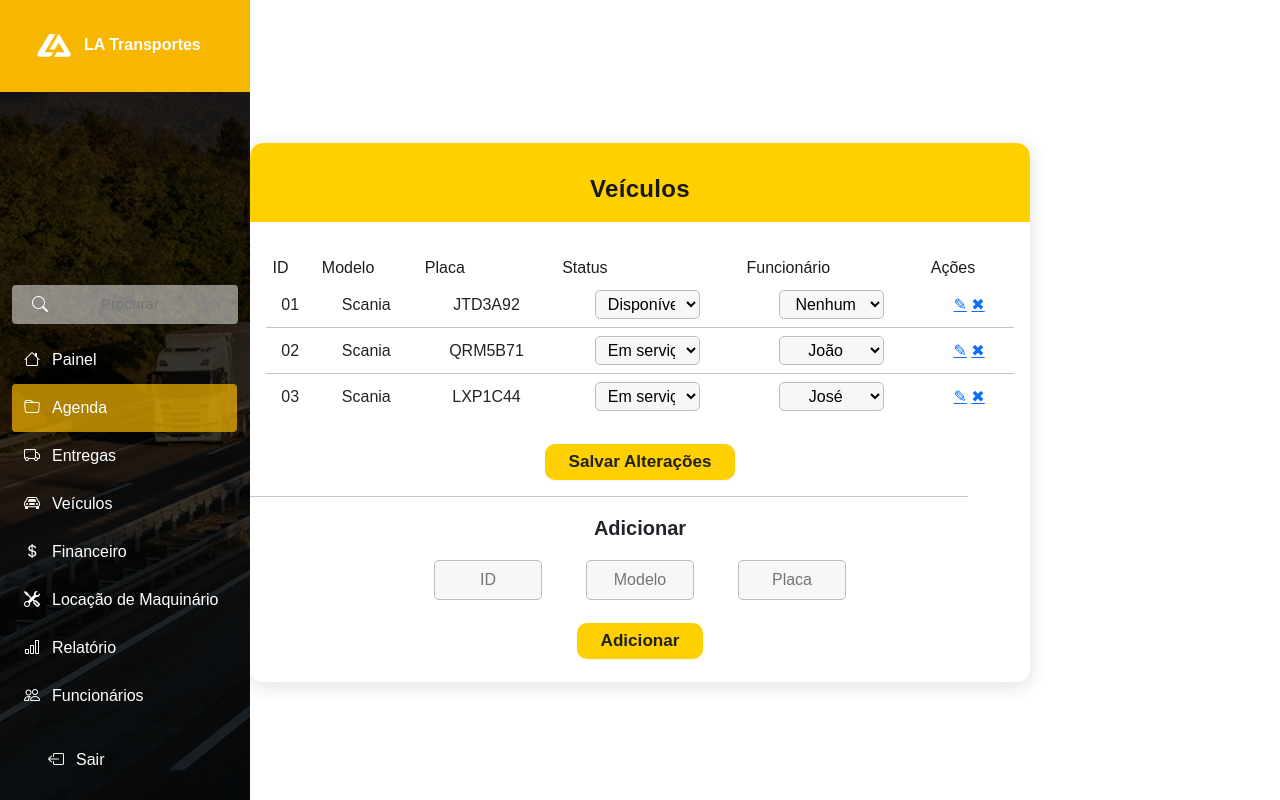
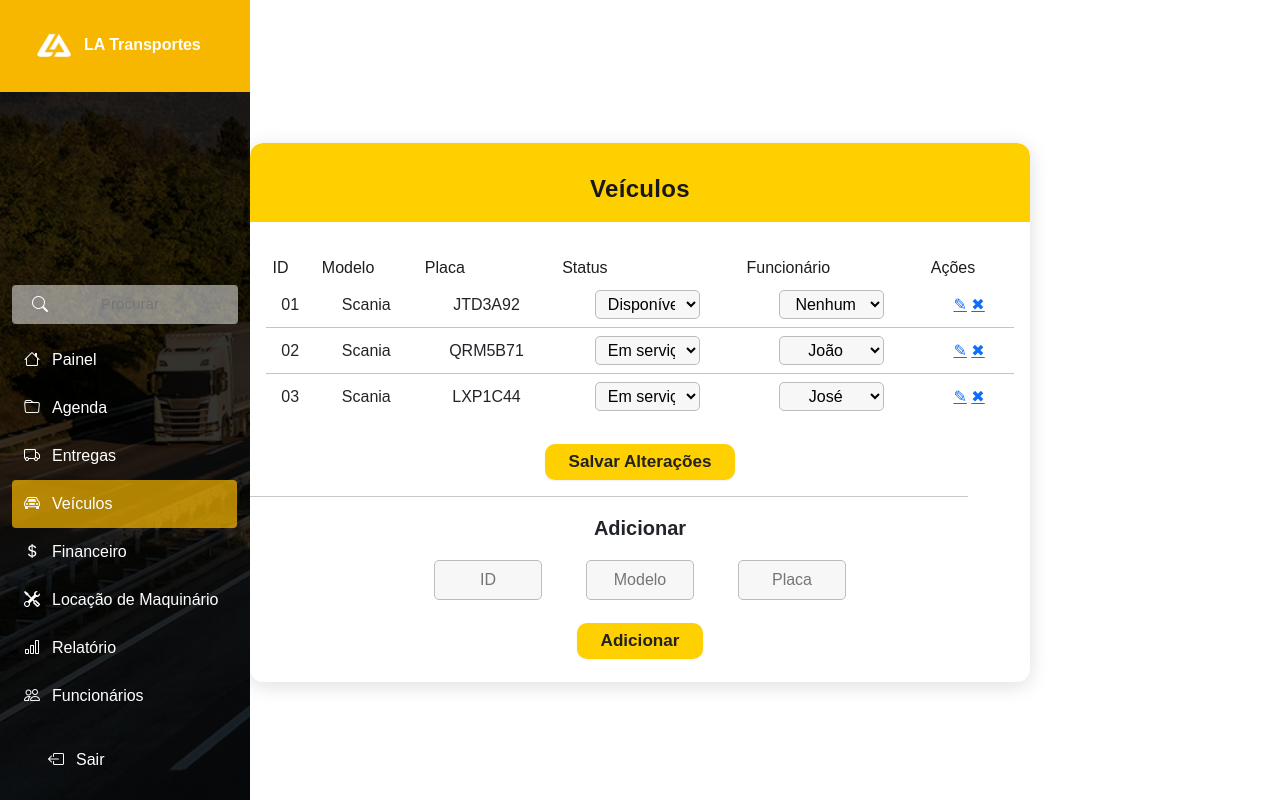
Before and after one commit to victorvida12/LA_Transporte, a PHP site: page /veiculos.html in a window 1280 px wide. Run offline with PHP 8.4, Linux system fonts and the light colour scheme.

Commit message:
Endereçamento

```diff
--- a/func.php
+++ b/func.php
@@ -31,11 +31,11 @@ $result = $conn->query($sql);
     <nav class="nav flex-column">
         <a class="nav-link" href="painel.php"><i class="bi bi-house"></i> Painel</a>
         <a class="nav-link" href="agenda.html"><i class="bi bi-folder"></i> Agenda</a>
-        <a class="nav-link" href="entregas.html"><i class="bi bi-truck"></i> Entregas</a>
+        <a class="nav-link" href="relatorio-entrega/index.php"><i class="bi bi-truck"></i> Entregas</a>
         <a class="nav-link" href="veiculos.html"><i class="bi bi-car-front"></i> Veículos</a>
-        <a class="nav-link" href="financeiro.html"><i class="bi bi-currency-dollar"></i> Financeiro</a>
+        <a class="nav-link" href="relatorio-financeiro/finance.php"><i class="bi bi-currency-dollar"></i> Financeiro</a>
         <a class="nav-link" href="locacao.html"><i class="bi bi-tools"></i> Locação de Maquinário</a>
-        <a class="nav-link" href="relatorio.html"><i class="bi bi-bar-chart"></i> Relatório</a>
+        <a class="nav-link" href="relatorio/relatorio.php"><i class="bi bi-bar-chart"></i> Relatório</a>
         <a class="nav-link active" href="func.php"><i class="bi bi-people"></i> Funcionários</a>
     </nav>
 
--- a/relatorio-entrega/index.php
+++ b/relatorio-entrega/index.php
@@ -41,9 +41,9 @@ $result = $conn->query($sql);
             <a class="nav-link" href="../agenda.html"><i class="bi bi-folder"></i> Agenda</a>
             <a class="nav-link active" href="../relatorio-entrega/index.php"><i class="bi bi-truck"></i> Entregas</a>
             <a class="nav-link" href="../veiculos.html"><i class="bi bi-car-front"></i> Veículos</a>
-            <a class="nav-link" href="../financeiro.html"><i class="bi bi-currency-dollar"></i> Financeiro</a>
+            <a class="nav-link" href="../relatorio-financeiro/finance.php"><i class="bi bi-currency-dollar"></i> Financeiro</a>
             <a class="nav-link" href="../locacao.html"><i class="bi bi-tools"></i> Locação de Maquinário</a>
-            <a class="nav-link" href="index.php"><i class="bi bi-bar-chart"></i> Relatório</a>
+            <a class="nav-link" href="../relatorio/relatorio.php"><i class="bi bi-bar-chart"></i> Relatório</a>
             <a class="nav-link" href="../func.php"><i class="bi bi-people"></i> Funcionários</a>
         </nav>
 
--- a/relatorio/relatorio.php
+++ b/relatorio/relatorio.php
@@ -36,9 +36,9 @@ if ($result && $result->num_rows > 0) {
   <nav class="nav flex-column">
       <a class="nav-link active" href="../painel.php"><i class="bi bi-house"></i> Painel</a>
       <a class="nav-link" href="../agenda.php"><i class="bi bi-folder"></i> Agenda</a>
-      <a class="nav-link" href="../entregas.php"><i class="bi bi-truck"></i> Entregas</a>
+      <a class="nav-link" href="../relatorio-entrega/index.php"><i class="bi bi-truck"></i> Entregas</a>
       <a class="nav-link" href="../veiculos.php"><i class="bi bi-car-front"></i> Veículos</a>
-      <a class="nav-link" href="../financeiro.php"><i class="bi bi-currency-dollar"></i> Financeiro</a>
+      <a class="nav-link" href="../rolatorio-financeiro/finance.php"><i class="bi bi-currency-dollar"></i> Financeiro</a>
       <a class="nav-link" href="../locacao.php"><i class="bi bi-tools"></i> Locação</a>
       <a class="nav-link" href="relatorio.php"><i class="bi bi-bar-chart"></i> Relatório</a>
       <a class="nav-link" href="../func.php"><i class="bi bi-people"></i> Funcionários</a>
--- a/veiculos.html
+++ b/veiculos.html
@@ -21,12 +21,12 @@
 
         <nav class="nav flex-column">
             <a class="nav-link" href="painel.php"><i class="bi bi-house"></i> Painel</a>
-            <a class="nav-link active" href="agenda.html"><i class="bi bi-folder"></i> Agenda</a>
-            <a class="nav-link" href="entregas.html"><i class="bi bi-truck"></i> Entregas</a>
-            <a class="nav-link" href="veiculos.html"><i class="bi bi-car-front"></i> Veículos</a>
-            <a class="nav-link" href="financeiro.html"><i class="bi bi-currency-dollar"></i> Financeiro</a>
+            <a class="nav-link" href="agenda.html"><i class="bi bi-folder"></i> Agenda</a>
+            <a class="nav-link" href="relatorio-entrega/index.php"><i class="bi bi-truck"></i> Entregas</a>
+            <a class="nav-link active" href="veiculos.html"><i class="bi bi-car-front"></i> Veículos</a>
+            <a class="nav-link" href="relatorio-financeiro/finance.php"><i class="bi bi-currency-dollar"></i> Financeiro</a>
             <a class="nav-link" href="locacao.html"><i class="bi bi-tools"></i> Locação de Maquinário</a>
-            <a class="nav-link" href="relatorio.html"><i class="bi bi-bar-chart"></i> Relatório</a>
+            <a class="nav-link" href="relatorio/relatorio.php"><i class="bi bi-bar-chart"></i> Relatório</a>
             <a class="nav-link" href="func.php"><i class="bi bi-people"></i> Funcionários</a>
         </nav>
 
```
Also changed, not shown: relatorio.html (deleted, +0 -46 lines).
